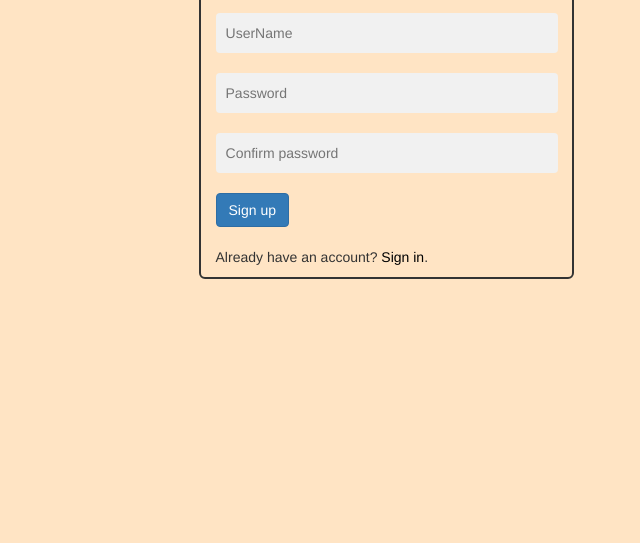
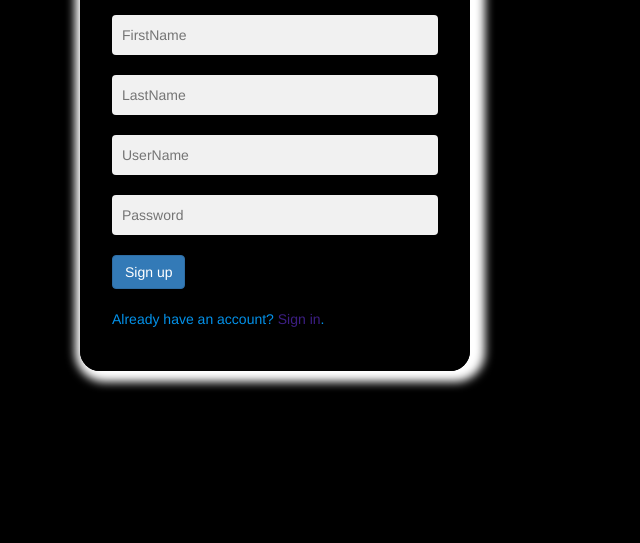
Before and after one commit to karthivs90/test, a website: page register.html in a window 1280 px wide. Shown: the part 257-800 px from the top of the page, without its empty margins (365-1005 px from the left). Drawn offline with nearby package versions, Linux system fonts and the light colour scheme.

Commit message:
Update and rename index.html to register.html  crud

```diff
--- a/index.html
+++ b/register.html
@@ -14,7 +14,7 @@
     <form class="con-box" action="/dash" method="post">
         <div class="container">
             <div class="table">
-                <h1 style="font-family: Times New Roman, Times, serif;">Create An Account</h1>
+                <h1 style="font-family: Times New Roman, Times, serif; serif; text-align: center;">Register</h1>
                 <label for="inputuser" class="sr-only">FirstName</label> <br>
                 <input type="text" id="inputfirst" placeholder="FirstName" name="inputfirst" required value="">
                 <br>
@@ -27,35 +27,30 @@
                 <label for="pass" class="sr-only">password</label><br>
                 <input type="password" id="password" placeholder="Password" name="password" required value=""> <br>
                 <br>
-                <label for="conpass" class="sr-only">password</label>
-                <input type="password" id="confirmpassword" placeholder="Confirm password" required value="">
-                <br> <br>
                 <button class="btn btn-primary" type="submit" onsubmit="submit()">Sign up</button>
             </div>
             <div>
-                <p>Already have an account? <a href="/login" style="color: black;">Sign in</a>.</p>
+                <p style="color: rgb(3, 145, 233);">Already have an account? <a href="/login" style="color: rgb(60, 30, 130); font: bolder;">Sign in</a>.</p>
             </div>
         </div>
     </form>
 
     <style>
         body {
-            background-color: bisque;
-            position: fixed;
+            background-color: black;
         }
-
-        .con-box {
-            margin: 5% 20% 15% auto;
-            /* 5% from the top, 15% from the bottom and centered */
-            border: 2px solid;
-            width: 32%;
-            border-radius: 6px;
-
+        .container {
+            max-width: 390px;
+            margin: 150px auto;
+            padding: 30px;
+            border: 2px solid black;
+            border-radius: 20px;
+            box-shadow: 5px 1px  10px 10px  white;
         }
 
         input[type=text],
         input[type=password] {
-            width: 30%;
+            width: 100%;
             padding: 10px;
             border: none;
             background: #f1f1f1;
@@ -65,7 +60,7 @@
         input[type=text]:focus,
         input[type=password]:focus {
             background-color: #ddd;
-            outline: none;
+            outline: 3px solid blue;
         }
     </style>
 
```
